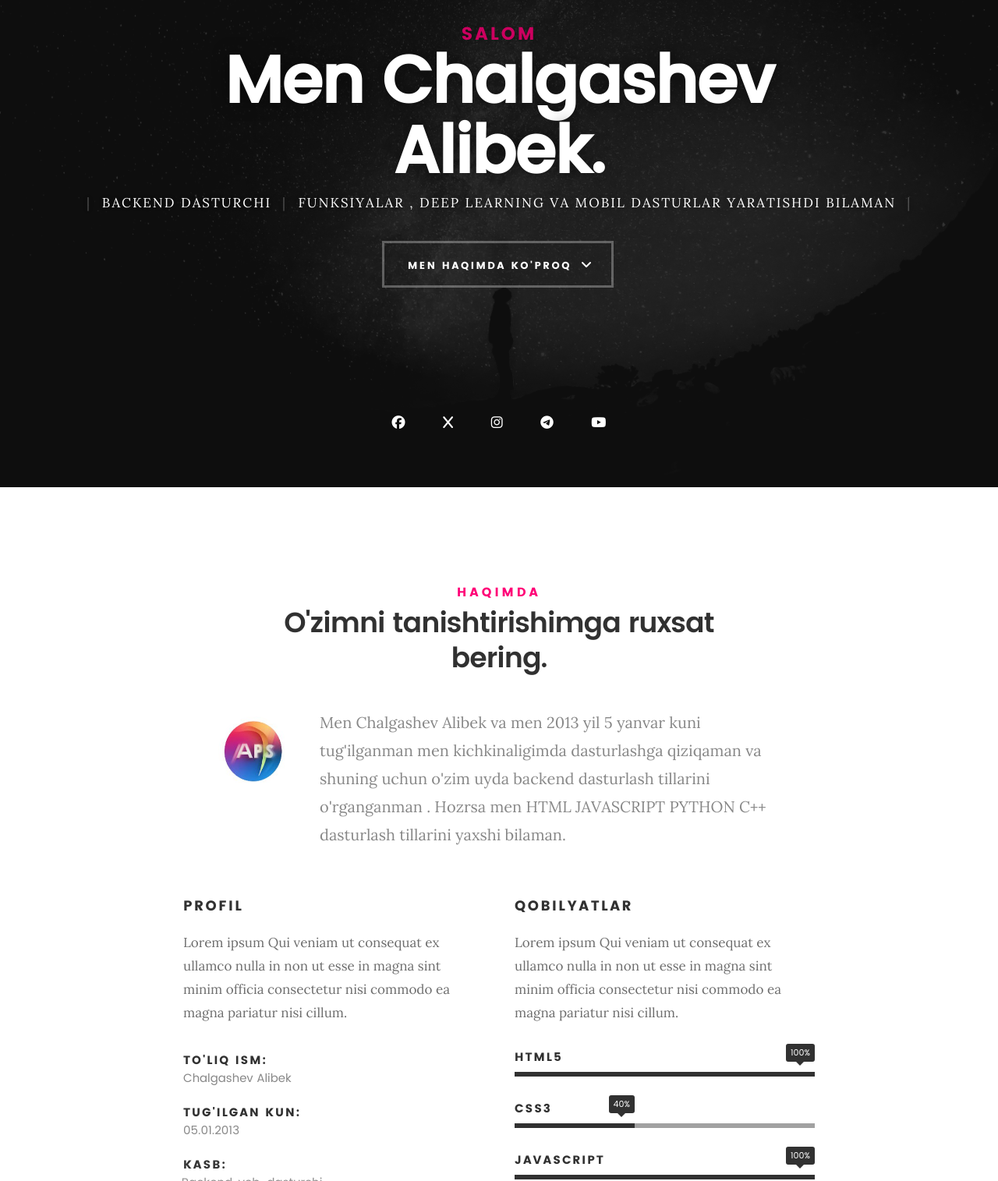
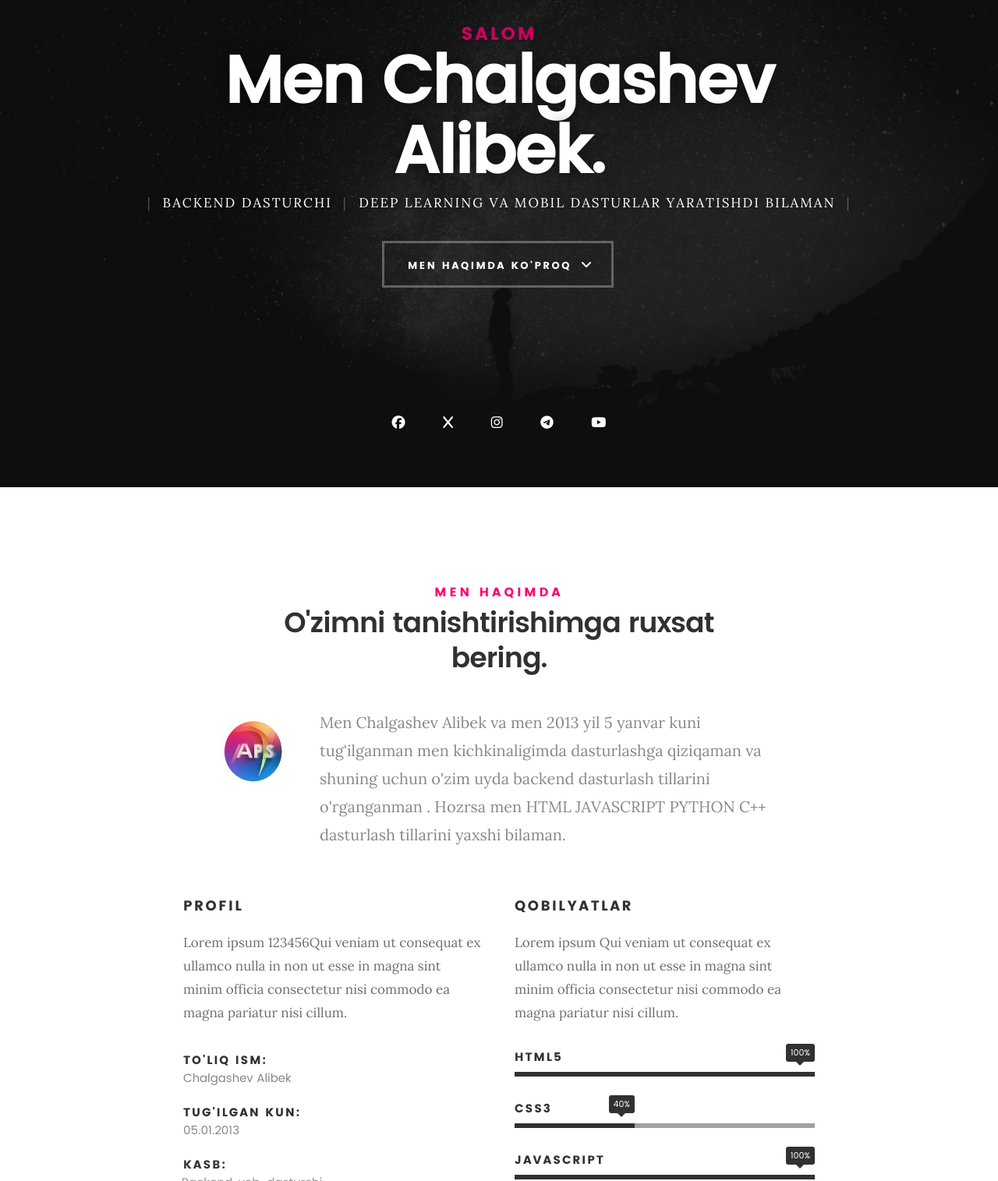
Before and after one commit to aps-pro/aboutme, a plain HTML site: page index.html in a window 1280 px wide. Shown: the part 175-1690 px from the top of the page at 78% size. Drawn offline with nearby package versions, Linux system fonts and the light colour scheme; animation ran at ten frames a second; files whose address does not match are found by name.

Commit message:
Update index.html

```diff
--- a/index.html
+++ b/index.html
@@ -80,7 +80,7 @@
 
 	   			<p class="intro-position" data-aos="fade-up" data-aos-duration="2000" data-aos-delay="300">
 	   				<span>Backend Dasturchi</span>
-	   				<span>funksiyalar , Deep learning va mobil dasturlar yaratishdi bilaman</span>
+	   				<span>Deep learning va mobil dasturlar yaratishdi bilaman</span>
 	   			</p>
 
 	   			<a data-aos="zoom-out" data-aos-duration="2000" data-aos-delay="400" class="button stroke smoothscroll" href="#about" title="">Men Haqimda Ko'proq</a>
@@ -108,7 +108,7 @@
    	<div class="row section-intro">
    		<div class="col-twelve">
 
-   			<h5 data-aos="fade-down" data-aos-duration="2000">Haqimda</h5>
+   			<h5 data-aos="fade-down" data-aos-duration="2000">Men Haqimda</h5>
    			<h1 data-aos="zoom-out" data-aos-duration="2000" data-aos-delay="100">O'zimni tanishtirishimga ruxsat bering.</h1>
 
    			<div class="intro-info">
@@ -126,7 +126,7 @@
    		<div class="col-six tab-full">
 
    			<h3 data-aos="fade-left" data-aos-duration="2000" data-aos-delay="400">Profil</h3>
-   			<p data-aos="flip-up" data-aos-duration="2000" data-aos-delay="500">Lorem ipsum Qui veniam ut consequat ex ullamco nulla in non ut esse in magna sint minim officia consectetur nisi commodo ea magna pariatur nisi cillum.</p>
+   			<p data-aos="flip-down" data-aos-duration="2000" data-aos-delay="500">Lorem ipsum 123456Qui veniam ut consequat ex ullamco nulla in non ut esse in magna sint minim officia consectetur nisi commodo ea magna pariatur nisi cillum.</p>
 
    			<ul class="info-list">
    				<li>
```
